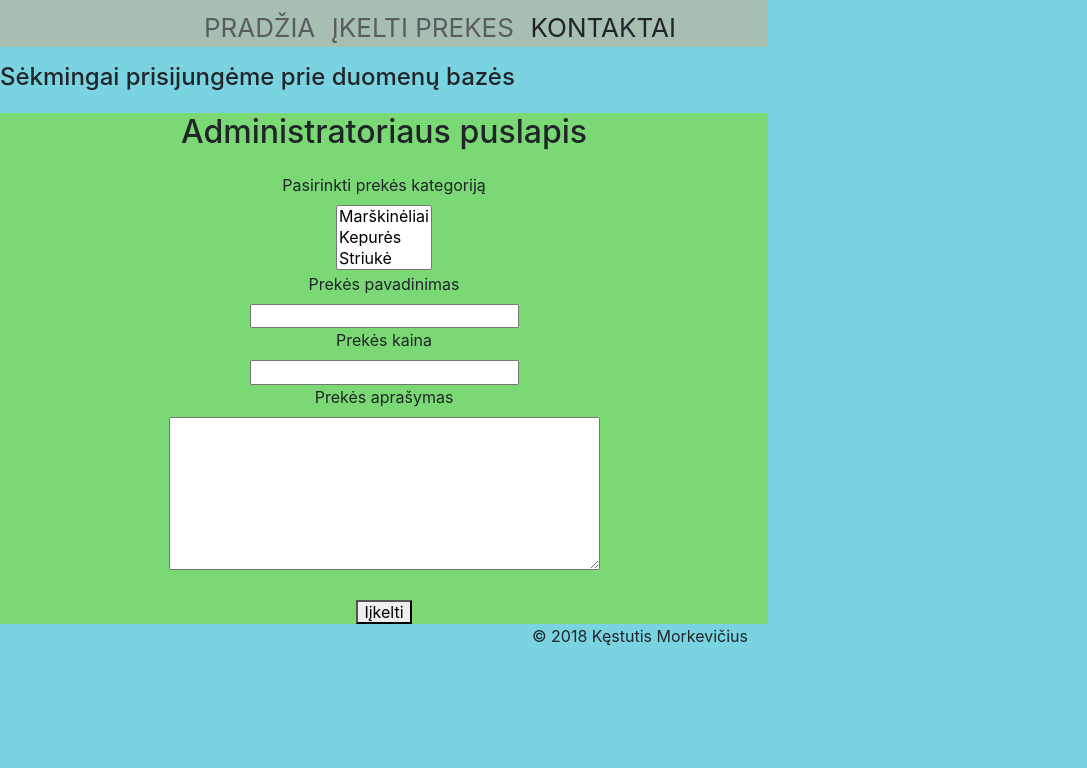
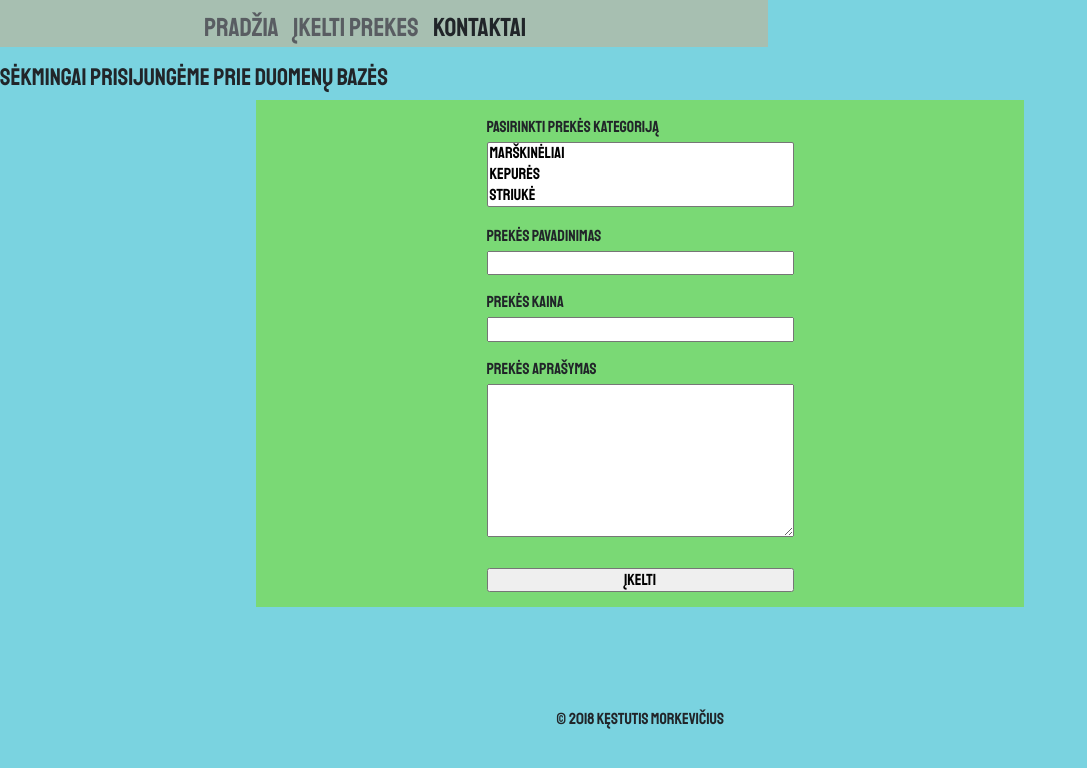
Before and after one commit to Kestutis1/E-Shop-PHP-based, a PHP site: page /prekiu_valdymas.php in a window 1280 px wide. Shown: the top 768 px of the page, without its empty margins (0-1087 px from the left). Run offline with PHP 8.4, Linux system fonts and the light colour scheme; some libraries are stand-ins or nearby versions.

```diff
--- a/css/master.css
+++ b/css/master.css
@@ -34,21 +34,34 @@
 .fonas-oran {
     background-color: orange;
 }
-.flex-container {
-  display: flex;
-  justify-content: flex-start;
+.has_error {
+  background-color: red;
+}
+.has_error::placeholder {
+  color: white;
+  opacity: 1; /* Firefox */
+}
+
+.has_error:-ms-input-placeholder { /* Internet Explorer 10-11 */
+ color: white;
+}
+
+.has_error::-ms-input-placeholder { /* Microsoft Edge */
+ color: white;
 }
 /* ------- */
 
 body {
   background-color: #7ad3e0;
+  font-family: 'Staatliches', cursive;
 }
 
 article {
   background-color: #7ad975;
-  text-align: center;
   width: 60%;
+  margin: auto;
 }
+
 
 aside {
   background-color: #5b68b3;
@@ -59,6 +72,28 @@ aside {
 
 footer p {
     text-align: center;
+    margin-top: 100px;
+}
+.flex-container {
+  display: flex;
+  justify-content: center;
+}
+/*--------Formos---------------*/
+form {
+  padding-bottom: 15px;
+}
+form label {
+display: inline-block;
+margin-top: 15px;
+margin-bottom: 3px;
+}
+
+select {
+  width: 100%;
+}
+
+input {
+  width: 100%;
 }
 .paieska {
     background-color: #eeaf46;
@@ -72,13 +107,6 @@ footer p {
 .negerasInput {
   box-shadow: 0 0 5px 1px red;
 }
-/*--------Formos---------------*/
-
-input {
-  padding-left: 15px;
-  text-align: center;
-}
-
 /*------- Tekstas---------------*/
 
 a:link {
--- a/footer.php
+++ b/footer.php
@@ -4,6 +4,7 @@
             <script src="https://ajax.aspnetcdn.com/ajax/jQuery/jquery-3.3.1.min.js"></script>
             <script src="https://cdnjs.cloudflare.com/ajax/libs/popper.js/1.14.3/umd/popper.min.js" integrity="sha384-ZMP7rVo3mIykV+2+9J3UJ46jBk0WLaUAdn689aCwoqbBJiSnjAK/l8WvCWPIPm49" crossorigin="anonymous"></script>
             <script src="https://stackpath.bootstrapcdn.com/bootstrap/4.1.3/js/bootstrap.min.js" integrity="sha384-ChfqqxuZUCnJSK3+MXmPNIyE6ZbWh2IMqE241rYiqJxyMiZ6OW/JmZQ5stwEULTy" crossorigin="anonymous"></script>
+            <script src="https://cdn.jsdelivr.net/jquery.validation/1.16.0/jquery.validate.min.js"></script>
             <script type="text/javascript" src="js/main.js"></script>
 
     </footer>
--- a/header.php
+++ b/header.php
@@ -2,11 +2,12 @@
 <html>
     <head>
         <meta charset="utf-8">
-        <title> Jūsų pamąstymai ir mintys apie naujausias technologijas </title>
+        <title>Internetinė parduotuvė</title>
         <meta name="viewport" content="width=device-width, initial-scale=1">
-        <meta name="description" content="Čia galite pasisakyti apie naujausias technologijas ir susipažinti su kitų žmonių nuomone.">
+        <meta name="description" content="Ši parduotuvė niekuom neprekiauja ji tik pavyzdys. Joje pavaizduotos prekės yra netikros">
         <link rel="stylesheet" href="https://stackpath.bootstrapcdn.com/bootstrap/4.1.3/css/bootstrap.min.css"
         integrity="sha384-MCw98/SFnGE8fJT3GXwEOngsV7Zt27NXFoaoApmYm81iuXoPkFOJwJ8ERdknLPMO" crossorigin="anonymous">
+        <link href="https://fonts.googleapis.com/css?family=Staatliches" rel="stylesheet">
         <link rel="stylesheet" href="css/normalize.css">
         <link rel="stylesheet" href="css/master.css?ver=1.0">
     </head>
--- a/prekiu_valdymas.php
+++ b/prekiu_valdymas.php
@@ -2,38 +2,36 @@
       include('header.php');
       include('db.php');
 
+      $pre_pavadinimas = (isset($_GET['prePavadinimas']) == true) ?  $_GET['prePavadinimas'] : '';
+      $pre_kaina = (isset($_GET['aprašymas']) == true) ?  $_GET['aprašymas'] : '';
 ?>
 
 
 <section>
 
-    <article class="">
-
-        <h1>Administratoriaus puslapis</h1>
-
-
-
-        <form class="" id="pre_sukurimas" action="<?php echo htmlspecialchars($_SERVER["PHP_SELF"]);?>" method="get">
+    <article>
+          <div class="flex-container">
+            <form class="" name="pre_ikelimas" id="pre_ikelimas" action="<?php echo htmlspecialchars($_SERVER["PHP_SELF"]);?>" method="get">
                 <label>Pasirinkti prekės kategoriją</label><br />
                     <select name="kategorija" size="3">
                       <option value="1">Marškinėliai</option>
                       <option value="2">Kepurės</option>
                       <option value="3">Striukė</option>
                     </select><br />
-                <label>Prekės pavadinimas</label><br />
-                    <input id="pre_pavadinimas" type="text" title="" name="prePavadinimas" value="" required><br />
-                <label>Prekės kaina</label><br />
-                    <input id="pre_kaina" type="number" title="" name="preKaina" value=""><br />
-                    <label for="aprašymas">Prekės aprašymas</label><br/>
-                    <textarea name="aprašymas" rows="8" cols="40"></textarea><br /><br />
-                <button type="submit" name="ĮkeltiPrekę">Iįkelti</button>
-          </form>
-
+                  <label>Prekės pavadinimas</label><br />
+                      <input id="prePavadinimas" type="text" title="" name="prePavadinimas" value="<?php echo $pre_pavadinimas; ?>" autocomplete="on"><br />
+                  <label>Prekės kaina</label><br />
+                      <input id="preKaina" type="number" title="" name="preKaina" value="<?php echo $pre_kaina; ?>"><br />
+                  <label for="aprašymas">Prekės aprašymas</label><br/>
+                      <textarea name="aprašymas" rows="8" cols="40"></textarea><br /><br />
+                      <input type="submit" name="ĮkeltiPrekę" value="Įkelti">
+              </form>
+            </div>
 <?php
 // IDEA: Jaigu jau įkėlėm prekę į duombazę ir susigražinom jos id paslepiam prekįs įkėlimo formą.
         if(isset($_GET['id'])) {
               include_once('papil_pre_kategor.php');
-              echo "<script> document.getElementById('pre_sukurimas').style.display = 'none'; </script>";
+              echo "<script> document.getElementById('pre_ikelimas').style.display = 'none'; </script>";
             }
 
 
```
Also changed, not shown: js/main.js (+35 -11 lines).
